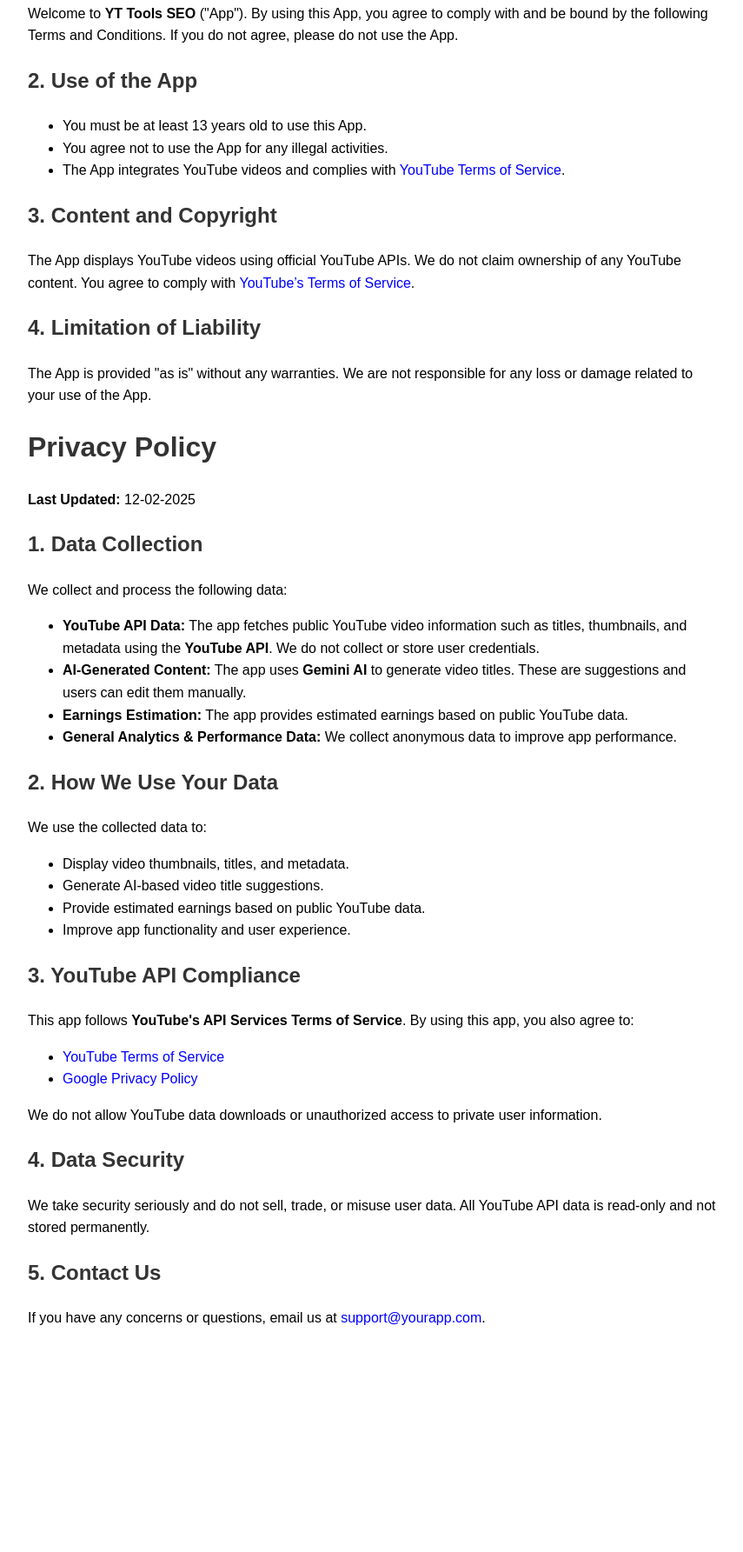
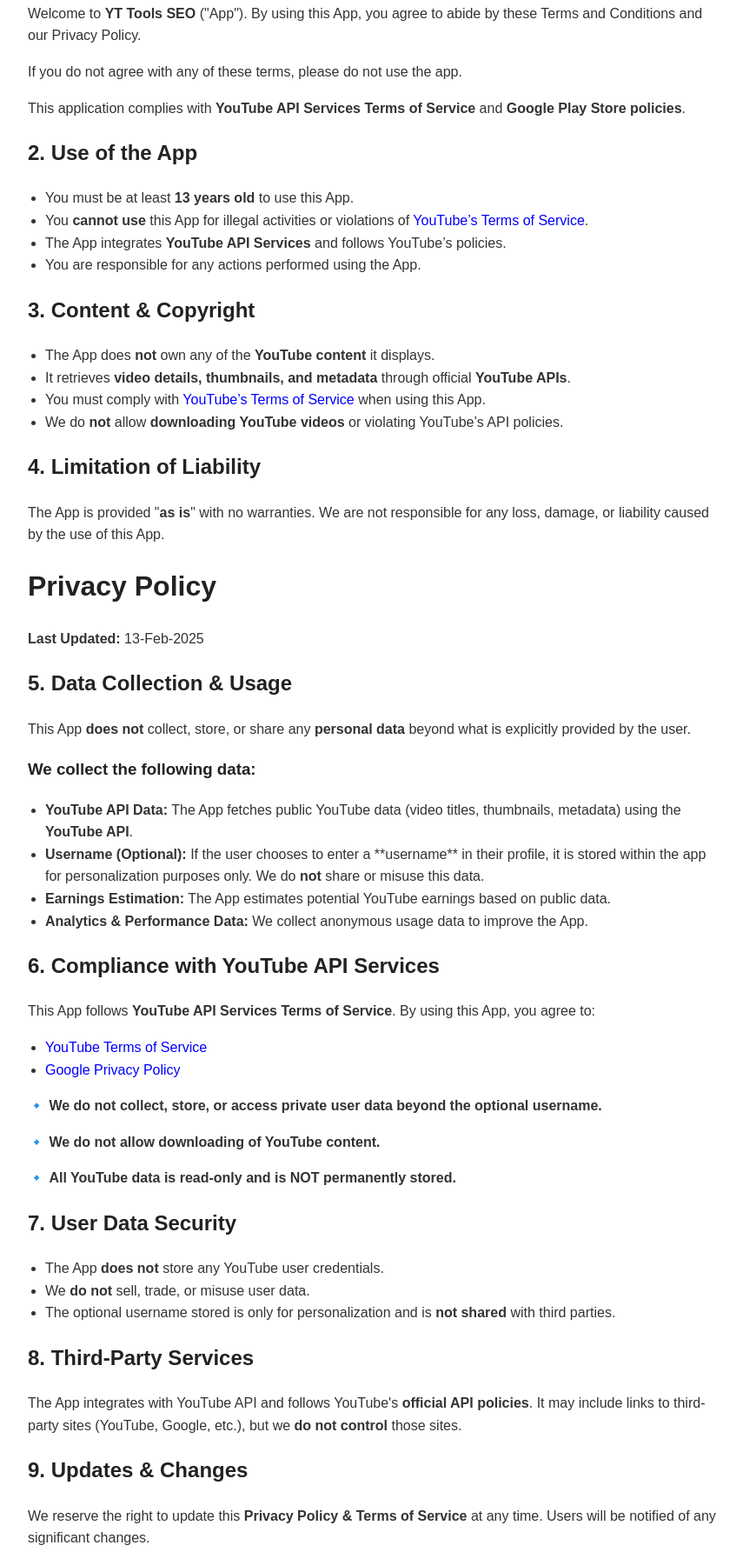
Before and after one commit to sksayril/yttools-app-backend, a website: page public/index.html in a window 1280 px wide. Shown: the part 235-2020 px from the top of the page at 87% size, without its empty margins (208-1063 px from the left). Before the commit the page ends 1820 px from the top, so only its background shows below. Drawn offline with Linux system fonts and the light colour scheme.

Commit message:
privecy update

```diff
--- a/public/index.html
+++ b/public/index.html
@@ -11,9 +11,10 @@
             max-width: 800px;
             margin: 20px auto;
             padding: 20px;
+            color: #333;
         }
         h1, h2, h3 {
-            color: #333;
+            color: #222;
         }
         a {
             color: blue;
@@ -22,63 +23,80 @@
         a:hover {
             text-decoration: underline;
         }
+        ul {
+            padding-left: 20px;
+        }
     </style>
 </head>
 <body>
 
-    <h1>Terms and Conditions</h1>
-    <p><strong>Last Updated:</strong> 12-02-2025</p>
+    <h1>Terms & Conditions</h1>
+    <p><strong>Last Updated:</strong> 13-Feb-2025</p>
 
     <h2>1. Introduction</h2>
-    <p>Welcome to <strong>YT Tools SEO</strong> ("App"). By using this App, you agree to comply with and be bound by the following Terms and Conditions. If you do not agree, please do not use the App.</p>
+    <p>Welcome to <strong>YT Tools SEO</strong> ("App"). By using this App, you agree to abide by these Terms and Conditions and our Privacy Policy.</p>
+    <p>If you do not agree with any of these terms, please do not use the app.</p>
+    <p>This application complies with <strong>YouTube API Services Terms of Service</strong> and <strong>Google Play Store policies</strong>.</p>
 
     <h2>2. Use of the App</h2>
     <ul>
-        <li>You must be at least 13 years old to use this App.</li>
-        <li>You agree not to use the App for any illegal activities.</li>
-        <li>The App integrates YouTube videos and complies with <a href="https://www.youtube.com/t/terms" target="_blank">YouTube Terms of Service</a>.</li>
+        <li>You must be at least <strong>13 years old</strong> to use this App.</li>
+        <li>You <strong>cannot use</strong> this App for illegal activities or violations of <a href="https://www.youtube.com/t/terms" target="_blank">YouTube’s Terms of Service</a>.</li>
+        <li>The App integrates <strong>YouTube API Services</strong> and follows YouTube’s policies.</li>
+        <li>You are responsible for any actions performed using the App.</li>
     </ul>
 
-    <h2>3. Content and Copyright</h2>
-    <p>The App displays YouTube videos using official YouTube APIs. We do not claim ownership of any YouTube content. You agree to comply with <a href="https://www.youtube.com/t/terms" target="_blank">YouTube’s Terms of Service</a>.</p>
+    <h2>3. Content & Copyright</h2>
+    <ul>
+        <li>The App does <strong>not</strong> own any of the <strong>YouTube content</strong> it displays.</li>
+        <li>It retrieves <strong>video details, thumbnails, and metadata</strong> through official <strong>YouTube APIs</strong>.</li>
+        <li>You must comply with <a href="https://www.youtube.com/t/terms" target="_blank">YouTube’s Terms of Service</a> when using this App.</li>
+        <li>We do <strong>not</strong> allow <strong>downloading YouTube videos</strong> or violating YouTube’s API policies.</li>
+    </ul>
 
     <h2>4. Limitation of Liability</h2>
-    <p>The App is provided "as is" without any warranties. We are not responsible for any loss or damage related to your use of the App.</p>
+    <p>The App is provided "<strong>as is</strong>" with no warranties. We are not responsible for any loss, damage, or liability caused by the use of this App.</p>
 
     <h1>Privacy Policy</h1>
-    <p><strong>Last Updated:</strong> 12-02-2025</p>
+    <p><strong>Last Updated:</strong> 13-Feb-2025</p>
 
-    <h2>1. Data Collection</h2>
-    <p>We collect and process the following data:</p>
+    <h2>5. Data Collection & Usage</h2>
+    <p>This App <strong>does not</strong> collect, store, or share any <strong>personal data</strong> beyond what is explicitly provided by the user.</p>
+
+    <h3>We collect the following data:</h3>
     <ul>
-        <li><strong>YouTube API Data:</strong> The app fetches public YouTube video information such as titles, thumbnails, and metadata using the <strong>YouTube API</strong>. We do not collect or store user credentials.</li>
-        <li><strong>AI-Generated Content:</strong> The app uses <strong>Gemini AI</strong> to generate video titles. These are suggestions and users can edit them manually.</li>
-        <li><strong>Earnings Estimation:</strong> The app provides estimated earnings based on public YouTube data.</li>
-        <li><strong>General Analytics & Performance Data:</strong> We collect anonymous data to improve app performance.</li>
+        <li><strong>YouTube API Data:</strong> The App fetches public YouTube data (video titles, thumbnails, metadata) using the <strong>YouTube API</strong>.</li>
+        <li><strong>Username (Optional):</strong> If the user chooses to enter a **username** in their profile, it is stored within the app for personalization purposes only. We do <strong>not</strong> share or misuse this data.</li>
+        <li><strong>Earnings Estimation:</strong> The App estimates potential YouTube earnings based on public data.</li>
+        <li><strong>Analytics & Performance Data:</strong> We collect anonymous usage data to improve the App.</li>
     </ul>
 
-    <h2>2. How We Use Your Data</h2>
-    <p>We use the collected data to:</p>
-    <ul>
-        <li>Display video thumbnails, titles, and metadata.</li>
-        <li>Generate AI-based video title suggestions.</li>
-        <li>Provide estimated earnings based on public YouTube data.</li>
-        <li>Improve app functionality and user experience.</li>
-    </ul>
-
-    <h2>3. YouTube API Compliance</h2>
-    <p>This app follows <strong>YouTube's API Services Terms of Service</strong>. By using this app, you also agree to:</p>
+    <h2>6. Compliance with YouTube API Services</h2>
+    <p>This App follows <strong>YouTube API Services Terms of Service</strong>. By using this App, you agree to:</p>
     <ul>
         <li><a href="https://www.youtube.com/t/terms" target="_blank">YouTube Terms of Service</a></li>
         <li><a href="https://policies.google.com/privacy" target="_blank">Google Privacy Policy</a></li>
     </ul>
-    <p>We do not allow YouTube data downloads or unauthorized access to private user information.</p>
+    <p>🔹 <strong>We do not collect, store, or access private user data beyond the optional username.</strong></p>
+    <p>🔹 <strong>We do not allow downloading of YouTube content.</strong></p>
+    <p>🔹 <strong>All YouTube data is read-only and is NOT permanently stored.</strong></p>
 
-    <h2>4. Data Security</h2>
-    <p>We take security seriously and do not sell, trade, or misuse user data. All YouTube API data is read-only and not stored permanently.</p>
+    <h2>7. User Data Security</h2>
+    <ul>
+        <li>The App <strong>does not</strong> store any YouTube user credentials.</li>
+        <li>We <strong>do not</strong> sell, trade, or misuse user data.</li>
+        <li>The optional username stored is only for personalization and is <strong>not shared</strong> with third parties.</li>
+    </ul>
 
-    <h2>5. Contact Us</h2>
-    <p>If you have any concerns or questions, email us at <a href="mailto:support@yourapp.com">support@yourapp.com</a>.</p>
+    <h2>8. Third-Party Services</h2>
+    <p>The App integrates with YouTube API and follows YouTube's <strong>official API policies</strong>. It may include links to third-party sites (YouTube, Google, etc.), but we <strong>do not control</strong> those sites.</p>
+
+    <h2>9. Updates & Changes</h2>
+    <p>We reserve the right to update this <strong>Privacy Policy & Terms of Service</strong> at any time. Users will be notified of any significant changes.</p>
+
+    <h2>10. Contact Us</h2>
+    <p>If you have any questions or concerns about this policy, please contact us at:</p>
+    <p>📧 <strong>Email:</strong> <a href="mailto:support@yttoolsseo.com">support@yttoolsseo.com</a></p>
 
 </body>
 </html>
```
